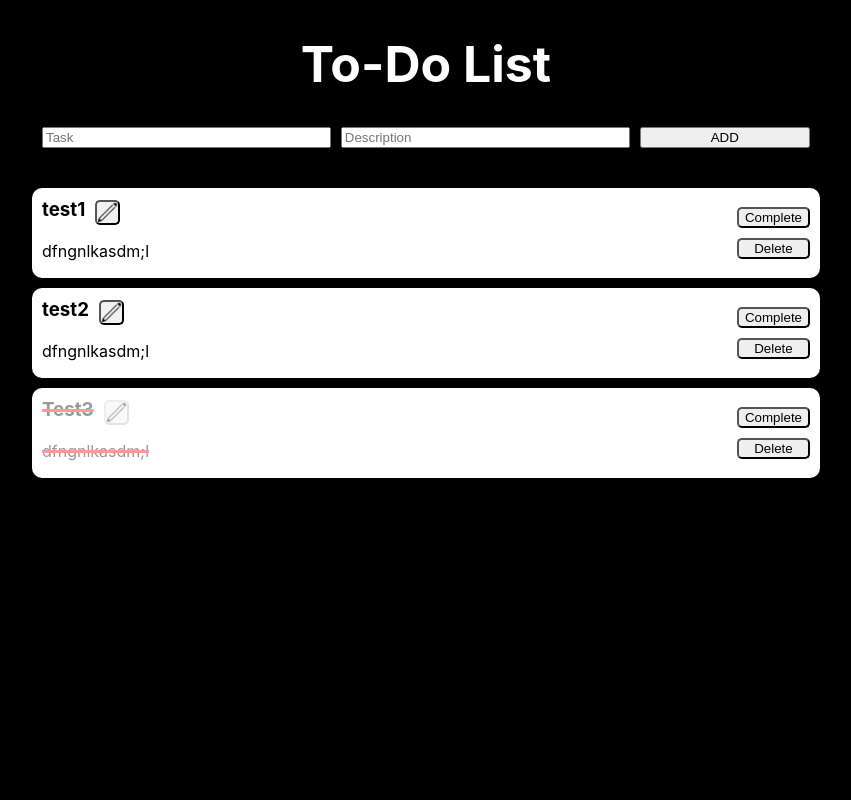
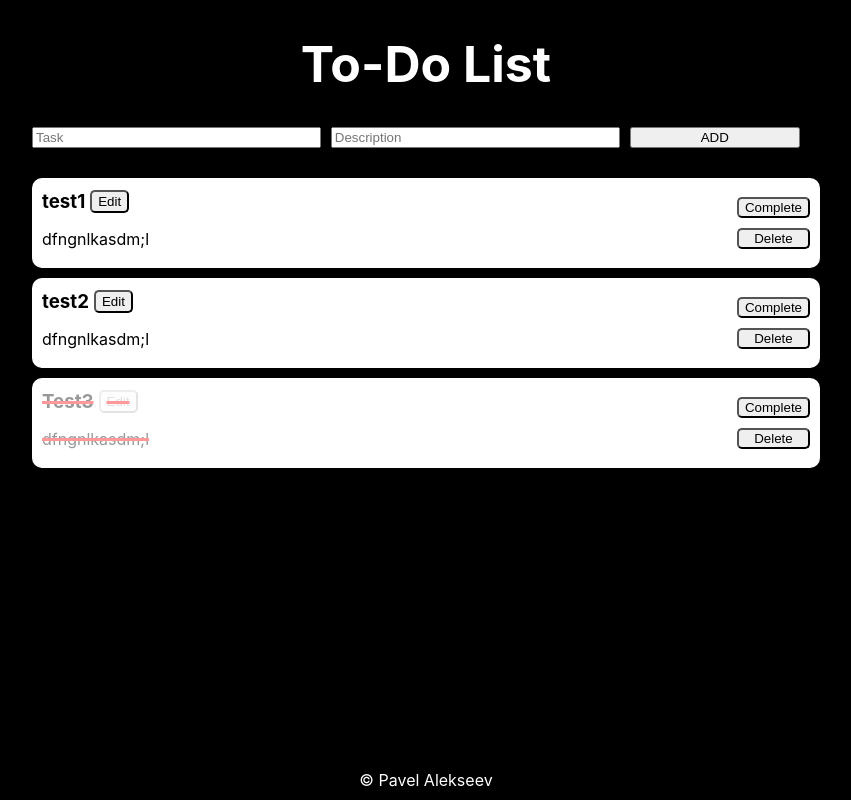
Before and after one commit to Pavel-174/to-do-list, a React (Create React App) app: page / in a window 1280 px wide. Shown: the whole page, without its empty margins (214-1065 px from the left). Built offline with nearby package versions, Linux system fonts and the light colour scheme.

Commit message:
footer, fixed some bugs, ui improved

```diff
--- a/src/App.css
+++ b/src/components/App/App.css
@@ -2,8 +2,14 @@
   display: flex;
   text-align: center;
   align-items: center;
-  height: 100vh;
   background-color: black;
   flex-direction: column;
-  height: 100vh;
+  height: 100%;
+  width:  100%;
+  min-height: 100vh;
 }
+
+.main {
+  flex-shrink: 0;
+  flex-grow: 1;
+}
--- a/src/App.tsx
+++ b/src/components/App/App.tsx
@@ -1,7 +1,8 @@
 import React from 'react';
-import Header from './components/Header/Header';
-import Panel from './components/Panel/Panel';
-import ToDoList from './components/ToDoList/ToDoList';
+import Header from '../Header/Header';
+import Panel from '../Panel/Panel';
+import ToDoList from '../ToDoList/ToDoList';
+import Footer from '../Footer/Footer';
 import './App.css';
 
 export type Task = {
@@ -57,8 +58,11 @@ function App() {
   return (
     <div className="App">
       <Header />
-      <Panel addTask={addTask} />
-      <ToDoList tasks={tasks} deleteTask={deleteTask} checkTask={checkTask}  editTask={editTask} changeTask={changeTask}  edit={edit}/>
+      <main className='main'>
+        <Panel addTask={addTask} />
+        <ToDoList tasks={tasks} deleteTask={deleteTask} checkTask={checkTask}  editTask={editTask} changeTask={changeTask}  edit={edit}/>
+      </main>
+      <Footer />
     </div>
   );
 }
--- /dev/null
+++ b/src/components/Footer/Footer.css
@@ -0,0 +1,9 @@
+.footer__span {
+    color: white;
+}
+
+.footer {
+    display: flex;
+    flex-shrink: 0;
+    margin: 0 0 10px 0;
+}
--- /dev/null
+++ b/src/components/Footer/Footer.tsx
@@ -0,0 +1,12 @@
+import React from 'react';
+import "./Footer.css"
+
+function Footer() {
+  return (
+    <footer className='footer'>
+      <span className='footer__span'>© Pavel Alekseev</span>
+    </footer>
+  );
+}
+
+export default Footer;
--- a/src/components/Header/Header.css
+++ b/src/components/Header/Header.css
@@ -3,3 +3,8 @@
     font-weight: bold;
     color: white;
 }
+
+.header {
+    display: flex;
+    flex-shrink: 0;
+}
--- a/src/components/Panel/Panel.tsx
+++ b/src/components/Panel/Panel.tsx
@@ -1,5 +1,5 @@
 import React, { useState } from 'react';
-import type { Task } from '../../App';
+import type { Task } from '../App/App';
 import './Panel.css'
 
 const DEFAULT__TODO = {name: '', description: ''}
--- a/src/components/EditToDoLisItem/EditToDoIstItem.tsx
+++ b/src/components/ToDoList/EditToDoLisItem/EditToDoIstItem.tsx
@@ -1,7 +1,6 @@
 import React, { useState } from 'react';
-import type { Task } from '../../App';
-import "../ToDoList/ToDoList.css"
-import "../ToDoList/ToDoList.css"
+import type { Task } from '../../App/App';
+import "../ToDoList.css"
 
 interface EditToDoListItemProps {
   task: Task;
--- a/src/components/ToDoList/ToDoList.css
+++ b/src/components/ToDoList/ToDoList.css
@@ -1,5 +1,5 @@
 .todolist {
-margin-top: 30px;
+margin: 30px 0;
 }
 
 .todolist__text {
@@ -53,16 +53,6 @@ margin-top: 30px;
   /* margin-left: 10px */
 }
 
-.todolist__button_item{
-    width: 25px;
-    height: 25px;
-    background-image: url(../../img/edit.png);
-    background-repeat: no-repeat;
-    background-position: center;
-    background-size: contain;
-    margin: 10px 0 0 10px;
-}
-
 .todolist__button:hover{
    cursor: pointer;
 }
@@ -77,14 +67,13 @@ margin-top: 30px;
     max-width: 40vw;;
 }
 
-.todolist__button-img {
-    max-width: 15px;
-    max-height: 15px;
-}
-
 .todolist__input-box {
     display: flex;
     flex-direction: column;
     max-width: 45vw;
     gap: 8px;
 }
+
+.todolist__button_item {
+    margin: 8px 0 0 5px;
+}
--- a/src/components/ToDoList/ToDoList.tsx
+++ b/src/components/ToDoList/ToDoList.tsx
@@ -1,7 +1,7 @@
 import React from 'react';
-import ToDoListItem from '../ToDoListItem/ToDoListItem';
-import EditToDoListItem from '../EditToDoLisItem/EditToDoIstItem'
-import type { Task } from '../../App';
+import ToDoListItem from './ToDoListItem/ToDoListItem';
+import EditToDoListItem from './EditToDoLisItem/EditToDoIstItem'
+import type { Task } from '../App/App';
 import './ToDoList.css'
 
 interface ToDoListProps {
--- a/src/components/ToDoListItem/ToDoListItem.tsx
+++ b/src/components/ToDoList/ToDoListItem/ToDoListItem.tsx
@@ -1,5 +1,5 @@
 import React from 'react';
-import type { Task } from '../../App';
+import type { Task } from '../../App/App';
 
 interface ToDoListItemProps {
     task: Task;
@@ -15,7 +15,7 @@ const ToDoListItem:  React.FC<ToDoListItemProps> = ({task, deleteTask, checkTask
       <div className={`todolist__task ${task.checked ? `todolist__task_checked`: ""}`}>
         <div className='todolist__header-box'>
           <h3 className="todolist__header">{task.name}</h3>
-          <button className='todolist__button todolist__button_item' onClick={() => editTask(task.id)} disabled={task.checked ? true : false}></button>
+          <button className='todolist__button todolist__button_item' onClick={() => editTask(task.id)} disabled={task.checked ? true : false}>Edit</button>
         </div>
         <p  className="todolist__text">{task.description}</p>
       </div>
--- a/src/index.tsx
+++ b/src/index.tsx
@@ -1,7 +1,7 @@
 import React from 'react';
 import ReactDOM from 'react-dom/client';
 import './index.css';
-import App from './App';
+import App from './components/App/App';
 import reportWebVitals from './reportWebVitals';
 
 const root = ReactDOM.createRoot(
```
Also changed, not shown: src/img/edit.png (deleted), 1 other file (tests, documents, lock files or other folders).
